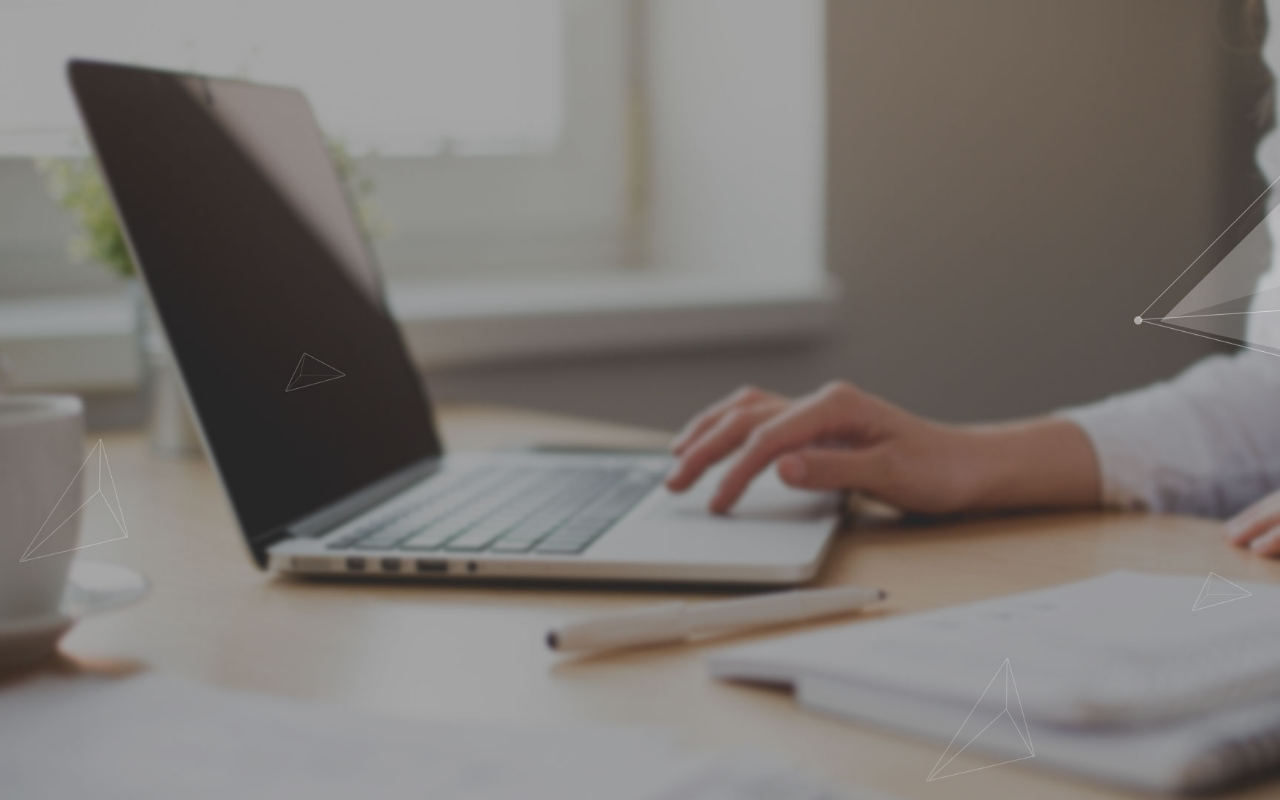
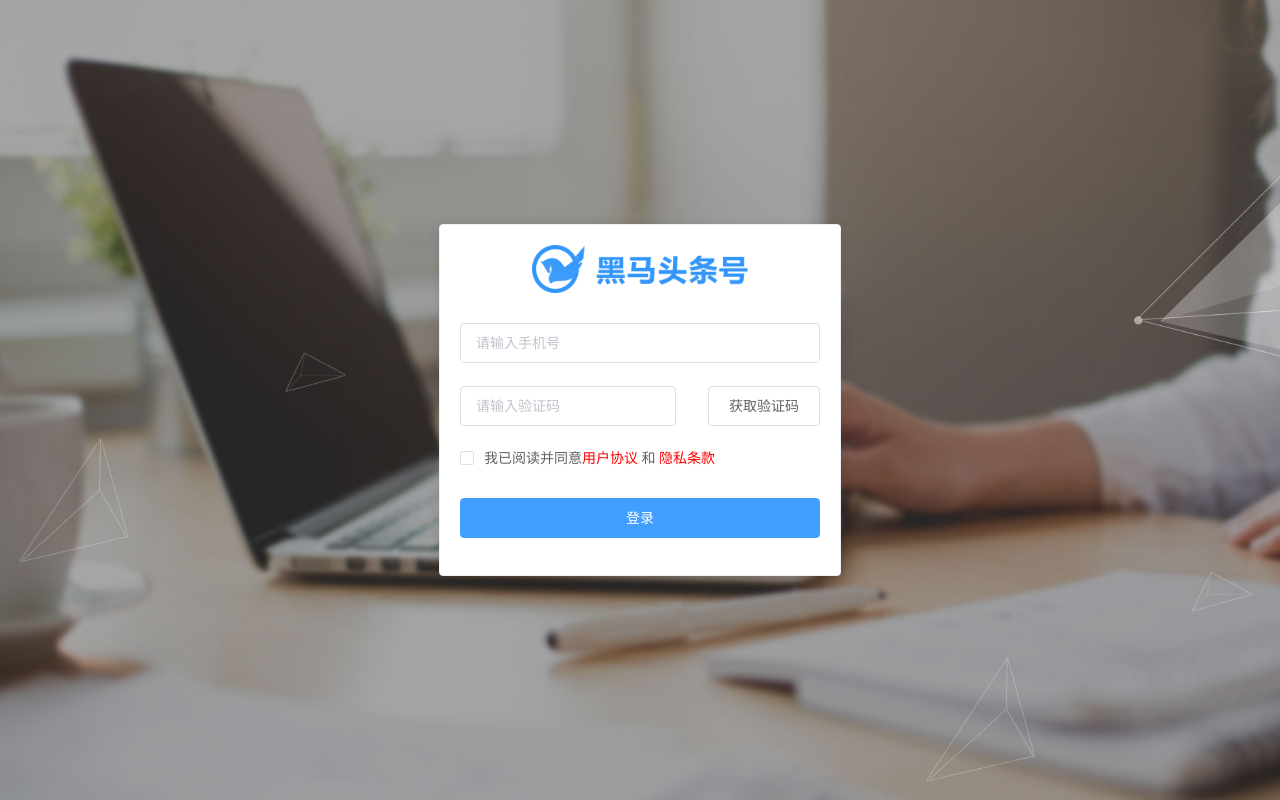
Before and after one commit to Supermangitsun/81heimatoutiao, a Vue app: page /#/login in a window 1280 px wide. Built offline with nearby package versions, Linux system fonts and the light colour scheme.

Commit message:
实现登录静态的页面

```diff
--- a/src/App.vue
+++ b/src/App.vue
@@ -4,6 +4,6 @@
 <script>
 export default {}
 </script>
-<style lang="less">
+<style lang="less" scope>
 
 </style>
--- a/src/main.js
+++ b/src/main.js
@@ -2,6 +2,7 @@
 import App from './App.vue'
 import router from './router'
 import ElementUi from 'element-ui' // 引入elementui组件
+import 'element-ui/lib/theme-chalk/index.css' // 引入element样式
 import './assets/nomoless/index.less' // 引入基础的base样式
 Vue.use(ElementUi) // 注册elementui组件
 Vue.config.productionTip = false
--- a/src/views/login/index.vue
+++ b/src/views/login/index.vue
@@ -1,9 +1,30 @@
 <template> <!-- vue实例外创建 -->
     <div class="login">
+       <el-card class="login-card">
+         <img src="../../assets/img/logo_index.png" alt="">
+         <!-- 放置一个表单-->
+         <el-form>
+           <el-form-item>
+              <el-input placeholder="请输入手机号"></el-input>
+           </el-form-item>
+         </el-form>
+         <el-form>
+           <el-form-item>
+              <el-input placeholder="请输入验证码" style="width:60%"></el-input>
+              <el-button style="float:right">获取验证码</el-button>
+           </el-form-item>
+         </el-form>
+         <el-form>
+              <el-checkbox>我已阅读并同意<a style="color:red" href="#">用户协议</a> 和 <a style="color:red">隐私条款</a></el-checkbox>
+         </el-form>
+         <el-row>
+           <el-button class="last-button" type="primary">登录</el-button>
+         </el-row>
 
+       </el-card>
     </div>
 </template>
-<!-- 调用   <mycom></mycom> -->
+
 <script>
 
 </script>
@@ -13,5 +34,26 @@
     height: 100vh;
     background-image: url('../../assets/img/login_bg.jpg');
     background-size: cover;
+    display: flex;
+    justify-content: center;
+    align-items: center;
+    .login-card{
+         height: 350px;
+         width: 400px;
+         img{
+           display: block;
+           margin: 0 auto;
+            width: 60%;
+            margin-bottom: 30px;
+         }
+         .two-input{
+           width: 50%;
+         }
+         .last-button{
+           width:100%;
+           margin: 30px 0;
+         }
+    }
 }
+
 </style>
```
